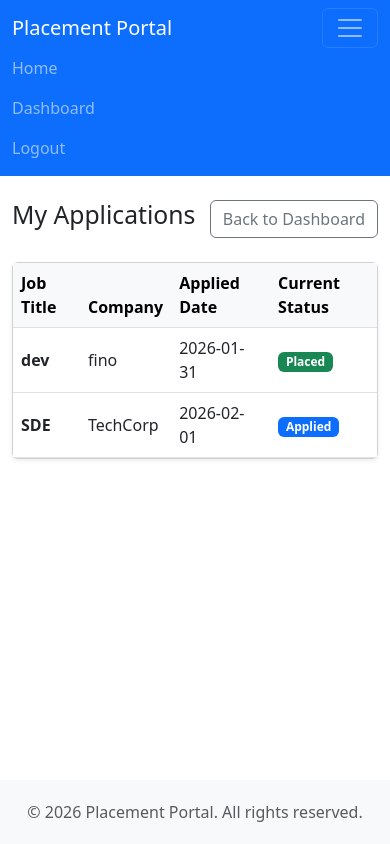
After one commit to 21f1000539/Placement-Portal-Application, a Flask app: page /student/my_applications in a window 390 px wide, after a click that opens the changed part. The commit adds this page. Run offline with Flask 3, Linux system fonts and the light colour scheme; a user stored in the database is signed in.

Commit message:
Milestone-PPA Responsive-UI

```diff
--- a/Placement-Portal-Application-main/templates/admin/manage_jobs.html
+++ b/Placement-Portal-Application-main/templates/admin/manage_jobs.html
@@ -15,7 +15,7 @@
                 <tr>
                     <th>Title</th>
                     <th>Company</th>
-                    <th>Posted Date</th>
+                    <th>Deadline</th>
                     <th>Status</th>
                     <th>Actions</th>
                 </tr>
@@ -25,7 +25,7 @@
                 <tr>
                     <td>{{ job.title }}</td>
                     <td>{{ job.company.name }}</td>
-                    <td>{{ job.posted_date.strftime('%Y-%m-%d') }}</td>
+                    <td>{{ job.deadline }}</td>
                     <td>
                         {% if job.status == 'Approved' %}
                         <span class="badge bg-success">Approved</span>
--- a/Placement-Portal-Application-main/templates/admin/view_applications.html
+++ b/Placement-Portal-Application-main/templates/admin/view_applications.html
@@ -34,7 +34,7 @@
                     <td>
                         <span class="badge bg-secondary">{{ app.status }}</span>
                     </td>
-                    <td>{{ app.applied_date.strftime('%Y-%m-%d') }}</td>
+                    <td>{{ app.applied_on.strftime('%Y-%m-%d') }}</td>
                 </tr>
                 {% else %}
                 <tr>
--- /dev/null
+++ b/Placement-Portal-Application-main/templates/base.html
@@ -0,0 +1,115 @@
+<!DOCTYPE html>
+<html lang="en">
+
+<head>
+    <meta charset="UTF-8">
+    <meta name="viewport" content="width=device-width, initial-scale=1.0">
+    <title>{% block title %}Placement Portal{% endblock %}</title>
+    <!-- Bootstrap 5 CSS -->
+    <link href="https://cdn.jsdelivr.net/npm/bootstrap@5.3.0/dist/css/bootstrap.min.css" rel="stylesheet">
+    <!-- Custom CSS -->
+    <style>
+        body {
+            display: flex;
+            flex-direction: column;
+            min-height: 100vh;
+        }
+
+        main {
+            flex: 1;
+        }
+
+        .footer {
+            background-color: #f8f9fa;
+            padding: 20px 0;
+            margin-top: auto;
+        }
+    </style>
+</head>
+
+<body>
+    <!-- Navbar -->
+    <nav class="navbar navbar-expand-lg navbar-dark bg-primary">
+        <div class="container">
+            <a class="navbar-brand" href="{{ url_for('index') }}">Placement Portal</a>
+            <button class="navbar-toggler" type="button" data-bs-toggle="collapse" data-bs-target="#navbarNav">
+                <span class="navbar-toggler-icon"></span>
+            </button>
+            <div class="collapse navbar-collapse" id="navbarNav">
+                <ul class="navbar-nav ms-auto">
+                    <li class="nav-item">
+                        <a class="nav-link" href="{{ url_for('index') }}">Home</a>
+                    </li>
+                    {% if session.get('user_id') %}
+                    {% if session.get('role') == 'student' %}
+                    <li class="nav-item"><a class="nav-link" href="{{ url_for('student_dashboard') }}">Dashboard</a>
+                    </li>
+                    {% elif session.get('role') == 'company' %}
+                    <li class="nav-item"><a class="nav-link" href="{{ url_for('company_dashboard') }}">Dashboard</a>
+                    </li>
+                    {% elif session.get('role') == 'admin' %}
+                    <li class="nav-item"><a class="nav-link" href="{{ url_for('admin_dashboard') }}">Dashboard</a></li>
+                    {% endif %}
+                    <li class="nav-item">
+                        <a class="nav-link" href="{{ url_for('auth.logout') }}">Logout</a>
+                    </li>
+                    {% else %}
+                    <li class="nav-item dropdown">
+                        <a class="nav-link dropdown-toggle" href="#" id="navbarDropdown" role="button"
+                            data-bs-toggle="dropdown">
+                            Login
+                        </a>
+                        <ul class="dropdown-menu">
+                            <li><a class="dropdown-item" href="{{ url_for('auth.student_login') }}">Student</a></li>
+                            <li><a class="dropdown-item" href="{{ url_for('auth.company_login') }}">Company</a></li>
+                            <li>
+                                <hr class="dropdown-divider">
+                            </li>
+                            <li><a class="dropdown-item" href="{{ url_for('auth.admin_login') }}">Admin</a></li>
+                        </ul>
+                    </li>
+                    <li class="nav-item dropdown">
+                        <a class="nav-link dropdown-toggle" href="#" id="registerDropdown" role="button"
+                            data-bs-toggle="dropdown">
+                            Register
+                        </a>
+                        <ul class="dropdown-menu">
+                            <li><a class="dropdown-item" href="{{ url_for('auth.student_register') }}">Student</a></li>
+                            <li><a class="dropdown-item" href="{{ url_for('auth.company_register') }}">Company</a></li>
+                        </ul>
+                    </li>
+                    {% endif %}
+                </ul>
+            </div>
+        </div>
+    </nav>
+
+    <!-- Main Content -->
+    <main class="container py-4">
+        <!-- Flash Messages -->
+        {% with messages = get_flashed_messages() %}
+        {% if messages %}
+        {% for message in messages %}
+        <div class="alert alert-info alert-dismissible fade show" role="alert">
+            {{ message }}
+            <button type="button" class="btn-close" data-bs-dismiss="alert"></button>
+        </div>
+        {% endfor %}
+        {% endif %}
+        {% endwith %}
+
+        {% block content %}{% endblock %}
+    </main>
+
+    <!-- Footer -->
+    <footer class="footer text-center text-muted">
+        <div class="container">
+            <p class="mb-0">&copy; 2026 Placement Portal. All rights reserved.</p>
+        </div>
+    </footer>
+
+    <!-- Bootstrap 5 JS Bundle -->
+    <script src="https://cdn.jsdelivr.net/npm/bootstrap@5.3.0/dist/js/bootstrap.bundle.min.js"></script>
+</body>
+
+</html>
--- a/Placement-Portal-Application-main/templates/company/view_applications.html
+++ b/Placement-Portal-Application-main/templates/company/view_applications.html
@@ -39,7 +39,7 @@
                     </td>
                     <td>{{ app.student.email }}</td>
                     <td>{{ app.student.cgpa }}</td>
-                    <td>{{ app.applied_date.strftime('%Y-%m-%d') }}</td>
+                    <td>{{ app.applied_on.strftime('%Y-%m-%d') }}</td>
                     <td>
                         <span
                             class="badge {% if app.status=='Rejected' %}bg-danger{% elif app.status=='Placed' %}bg-success{% else %}bg-info{% endif %}">
--- a/Placement-Portal-Application-main/templates/student/my_applications.html
+++ b/Placement-Portal-Application-main/templates/student/my_applications.html
@@ -24,7 +24,7 @@
                 <tr>
                     <td class="fw-bold">{{ app.job_position.title }}</td>
                     <td>{{ app.job_position.company.name }}</td>
-                    <td>{{ app.applied_date.strftime('%Y-%m-%d') }}</td>
+                    <td>{{ app.applied_on.strftime('%Y-%m-%d') }}</td>
                     <td>
                         {% if app.status == 'Applied' %}
                         <span class="badge bg-primary">Applied</span>
```
Also changed, not shown: Placement-Portal-Application-main/templates/unauthorized.html (added, +19 -0 lines), Placement-Portal-Application-main/instance/placement.db.
